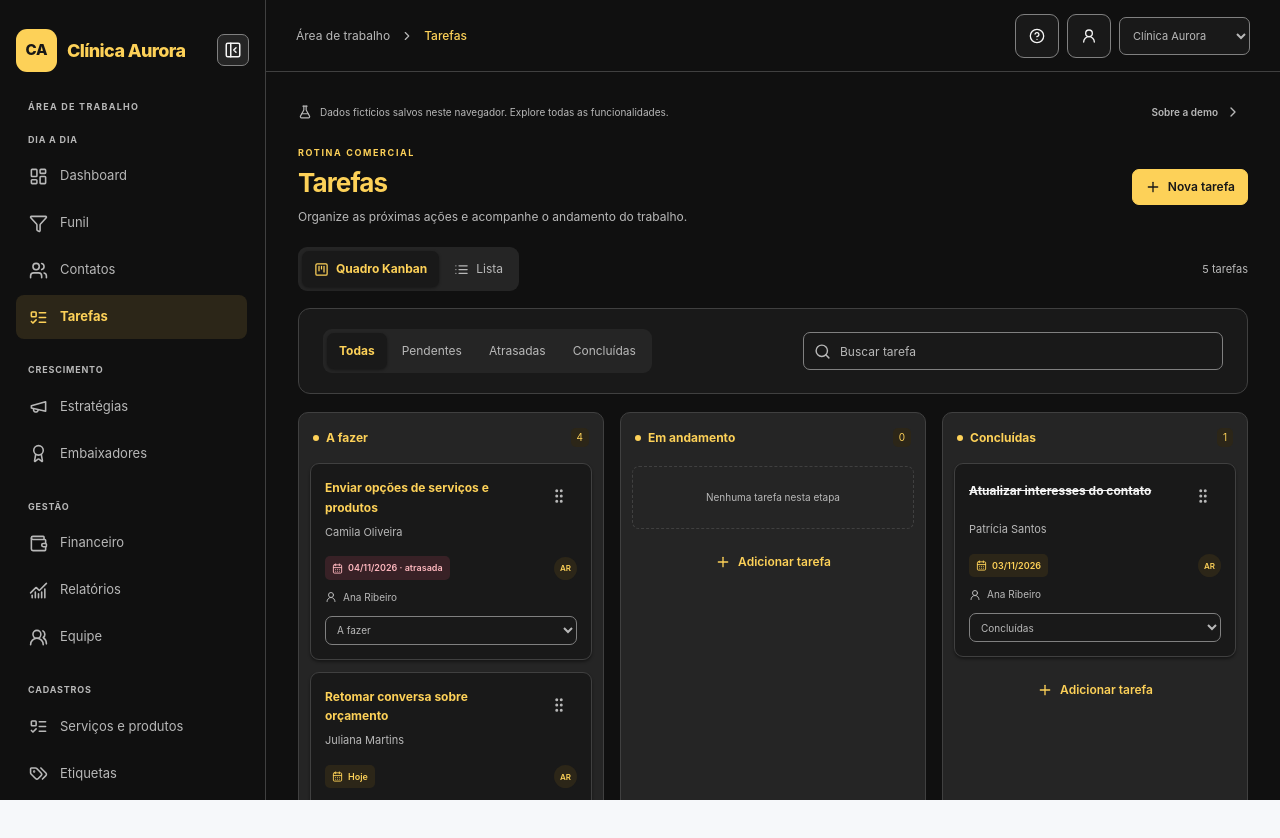
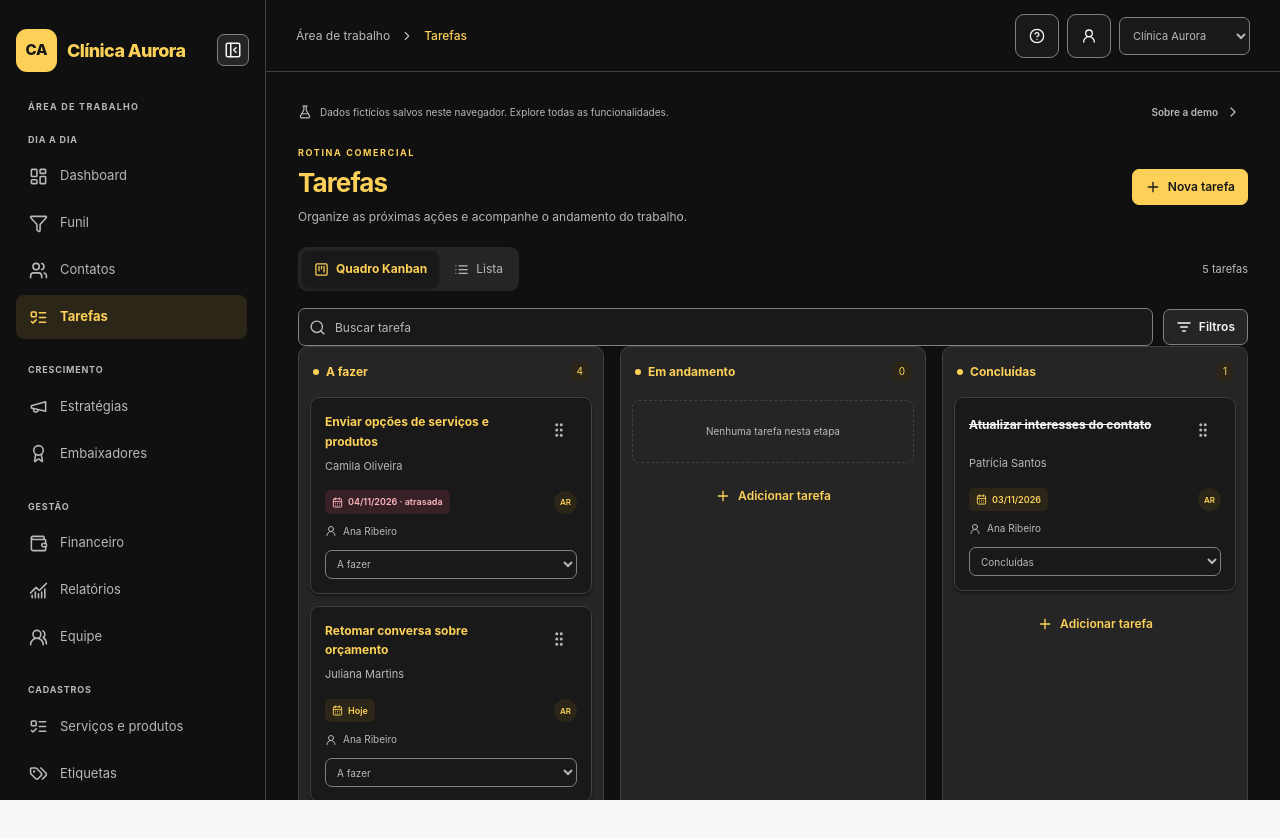
Before and after one commit to pedrobertani/sun7crm, a React (Vite) app: page /demo/tarefas in a window 1280 px wide. Shown: the top 838 px of the page. Built offline with nearby package versions, Linux system fonts and the light colour scheme.

Commit message:
feat(tasks): integrar busca e filtros globais nas duas visualizações

```diff
--- a/src/modules/tasks/Tasks.tsx
+++ b/src/modules/tasks/Tasks.tsx
@@ -19,7 +19,8 @@ import {
   type TaskStatus,
 } from '../../domain/tasks';
 import { today, dateLabel, uid, initials } from '../../lib/format';
-import { Heading, SearchInput, Empty, FormActions, FormError } from '../../components/shared';
+import { Heading, Empty, FormActions, FormError } from '../../components/shared';
+import { GlobalFilters } from '../../components/ui/global-filters';
 import { Button } from '../../components/ui/button';
 import { Modal } from '../../components/ui/modal';
 export function Tasks() {
@@ -143,20 +144,15 @@ export function Tasks() {
         <span className="muted result-count">{tasks.length} tarefas</span>
       </div>
       <div className={view === 'lista' ? 'card' : 'tasks-board-area'}>
-        <div className={'toolbar ' + (view === 'quadro' ? 'tasks-filterbar' : 'tasks-list-filterbar')}>
-          <TasksSegmented
-            label="Situação das tarefas"
-            value={filter}
-            onValueChange={(value) => changeParam('status', value)}
-            items={[
-              { value: 'all', label: 'Todas' },
-              { value: 'pending', label: 'Pendentes' },
-              { value: 'overdue', label: 'Atrasadas' },
-              { value: 'done', label: 'Concluídas' },
-            ]}
-          />
-          <SearchInput value={query} onChange={(v) => { setQuery(v); pages.setPage(0); setBoardPages({}); }} placeholder="Buscar tarefa" />
-        </div>
+        <GlobalFilters
+          fields={[{key:'status',label:'Situação das tarefas',type:'select',defaultValue:'all',
+            options:[{value:'all',label:'Todas'},{value:'pending',label:'Pendentes'},
+              {value:'overdue',label:'Atrasadas'},{value:'done',label:'Concluídas'}]}]}
+          values={{status:filter}}
+          onApply={values=>{changeParam('status',values.status);setBoardPages({});}}
+          search={{value:query,onChange:v=>{setQuery(v);pages.setPage(0);setBoardPages({});},
+            placeholder:'Buscar tarefa'}}
+        />
         {view === 'quadro' ? (
           <>
             <div className="kanban-scroll">
```
